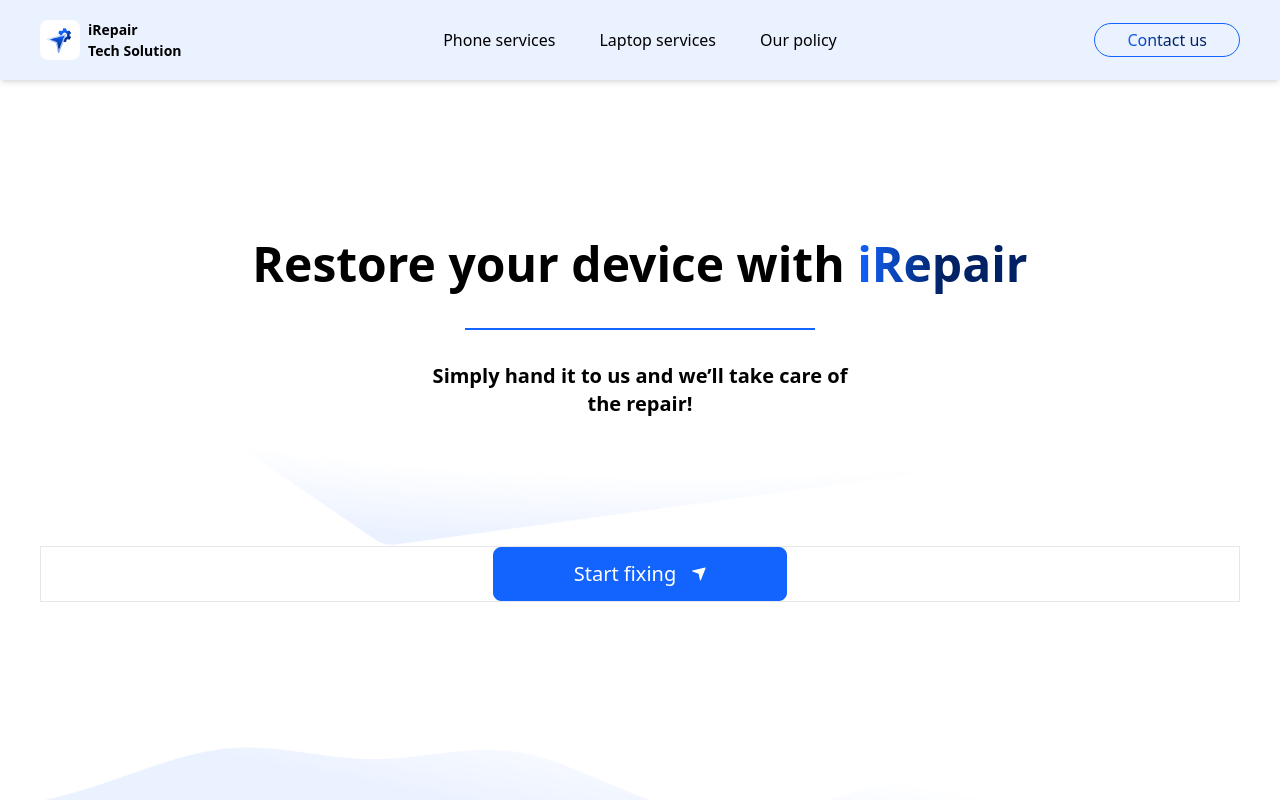
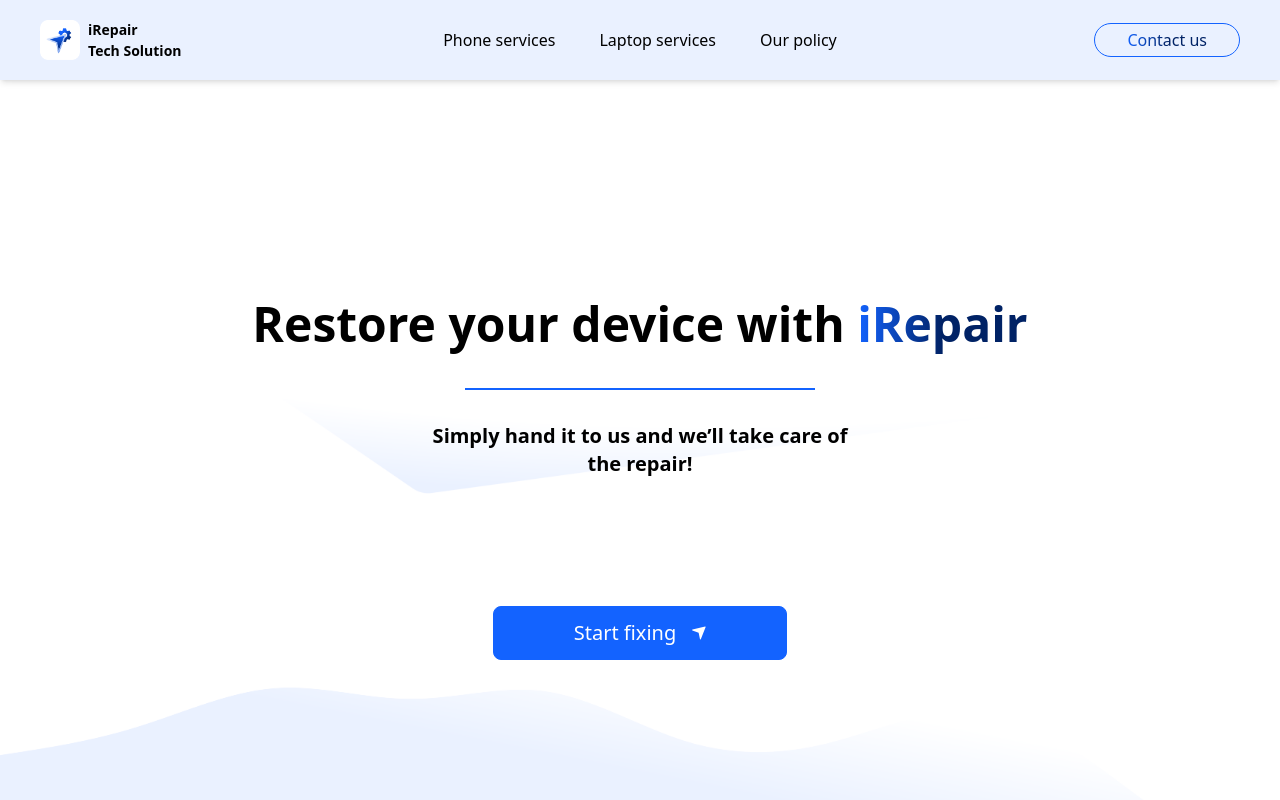
Before and after one commit to Perebonilado/i-repair, a Next.js app: page / in a window 1280 px wide. Shown: the top 800 px of the page. Built offline with nearby package versions, Linux system fonts and the light colour scheme.

Commit message:
removed border

```diff
--- a/src/@modules/home/Banner/index.tsx
+++ b/src/@modules/home/Banner/index.tsx
@@ -8,10 +8,10 @@ import Container from "@/@ui/Container";
 const Banner: FC = () => {
   return (
     <section
-      className={`${s.bannerBg} min-h-[calc(100vh+70px)] flex flex-col items-center max-sm:justify-center`}
+      className={`${s.bannerBg} min-h-screen flex flex-col items-center justify-center`}
     >
       <Container>
-        <div className="flex flex-col gap-32 text-center items-center sm:pt-40 max-sm:justify-center">
+        <div className="flex flex-col gap-32 text-center items-center max-sm:justify-center">
           <div className="flex flex-col items-center justify-center">
             <h1 className="text-5xl font-bold max-md:text-3xl max-md:leading-relaxed">
               Restore your device with{" "}
@@ -22,7 +22,7 @@ const Banner: FC = () => {
               Simply hand it to us and we’ll take care of the repair!
             </p>
           </div>
-          <div className="border w-full">
+          <div className="w-full">
             <Button
               title="Start fixing"
               size="large"
```
